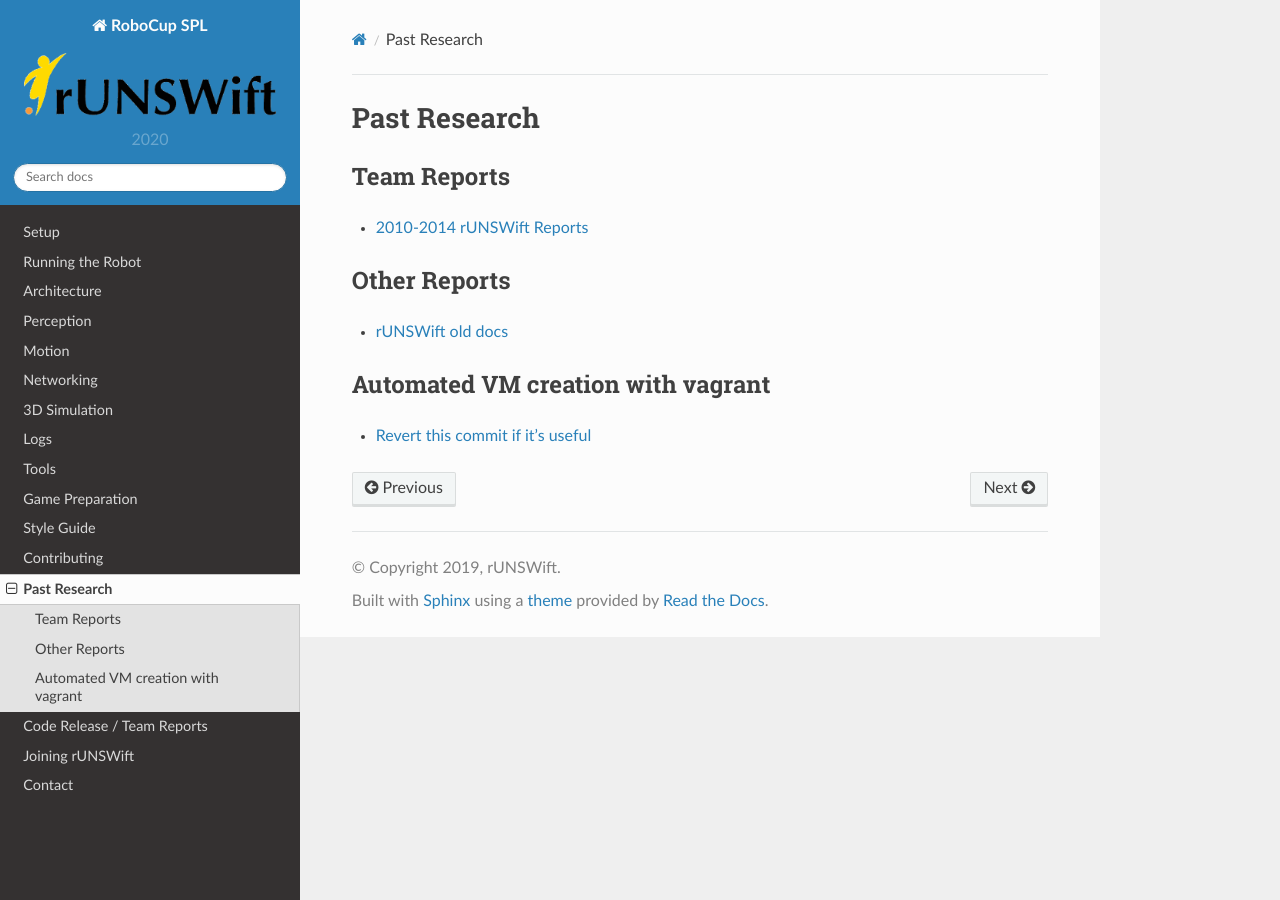
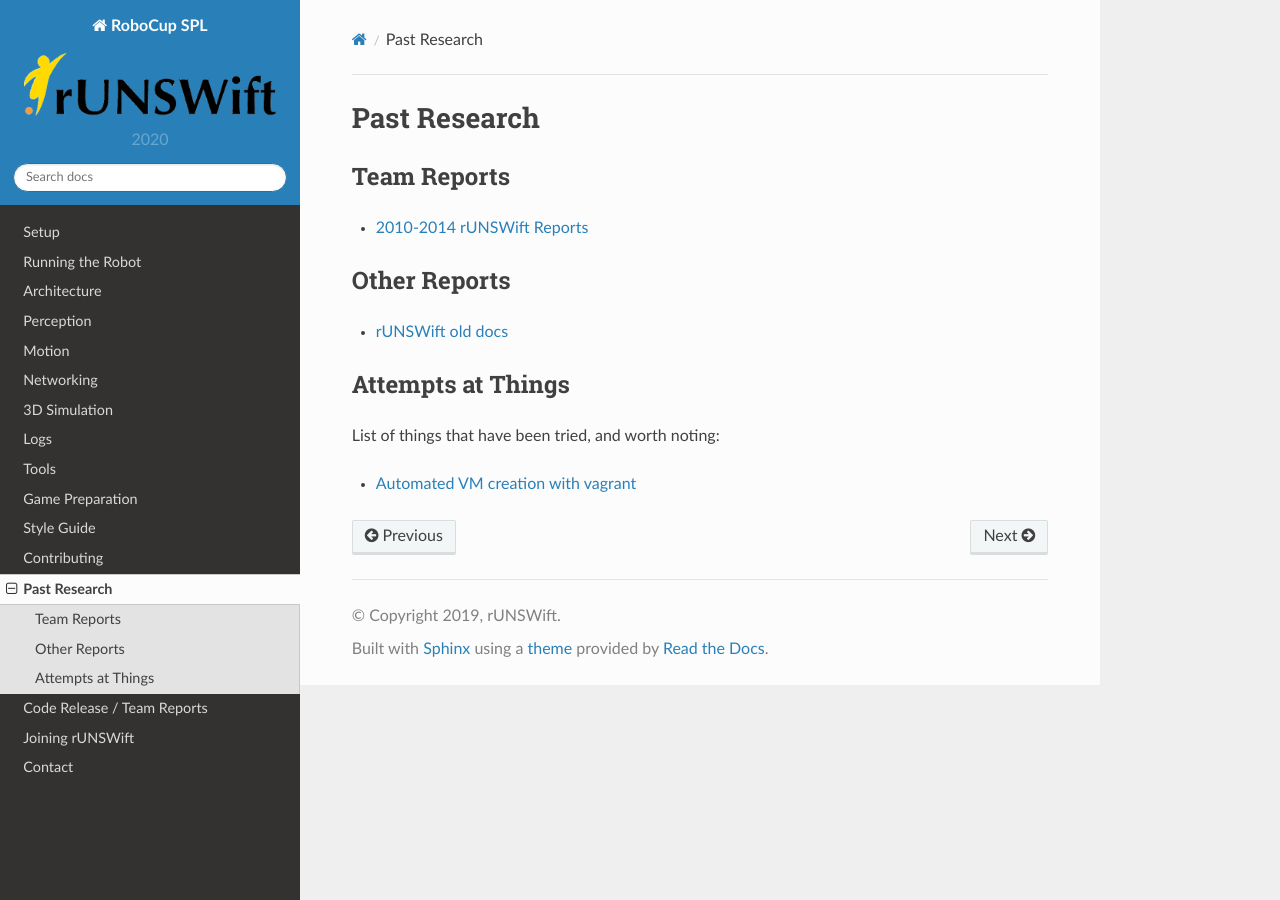
Before and after one commit to UNSWComputing/rUNSWift-docs, a Sphinx documentation site: the page built from source/past_research.rst, in a window 1280 px wide. Built offline with Sphinx 7.4.7 and the Read the Docs theme 2.0.0, drawn with Linux system fonts in a browser that asks for light colours.

Commit message:
fix up format of automated vm creation

```diff
--- a/source/past_research.rst
+++ b/source/past_research.rst
@@ -16,8 +16,10 @@ Other Reports
 * `rUNSWift old docs <https://github.com/UNSWComputing/rUNSWift-old-docs>`_
 
 
-*************
-Automated VM creation with vagrant
-*************
+******************
+Attempts at Things
+******************
 
-* `Revert this commit if it's useful <https://github.com/UNSWComputing/rUNSWift/pull/2317/commits/9555e0310ecbd78936bcb03c734c5a5e875464f3>`_
+List of things that have been tried, and worth noting:
+
+* `Automated VM creation with vagrant <https://github.com/UNSWComputing/rUNSWift/pull/2317/commits/9555e0310ecbd78936bcb03c734c5a5e875464f3>`_
```
